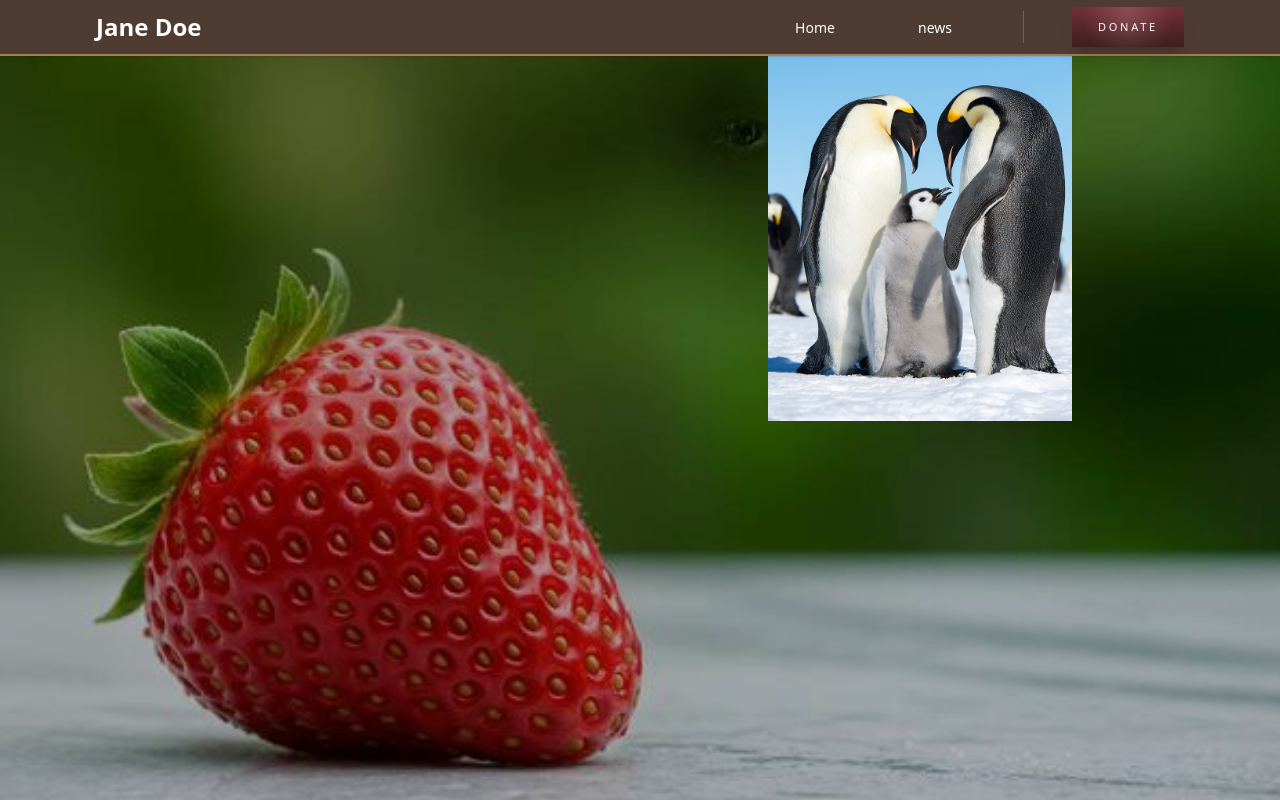
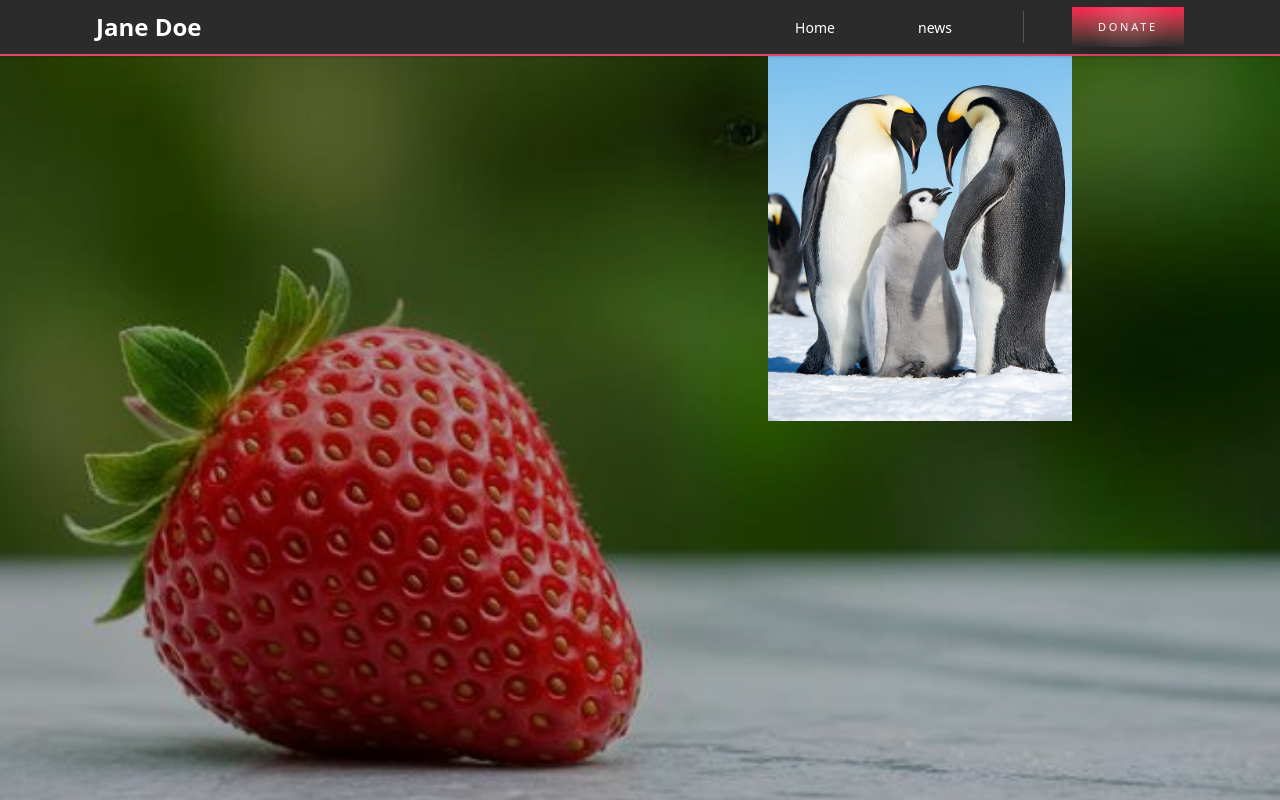
Before and after one commit to peterhuzza/shufeltforjp26website, a Next.js app: page / in a window 1280 px wide. Shown: the top 800 px of the page. Built offline with nearby package versions, Linux system fonts and the light colour scheme.

Commit message:
changed colors

```diff
--- a/src/app/globals.css
+++ b/src/app/globals.css
@@ -3,57 +3,57 @@
 @theme {
   /* This maps your utility classes directly */
   /* Usage: bg-brand-color1, text-brand-color1 */
-  --color-brand-color1: #4E3B31;
-  --color-brand-color2: #8C7361;
-  --color-imperial-blue: #3D2B1F;
-  --color-plat: #E5D3B3;
-  --color-inferno: #A67C52;
+  --color-brand-color1: #2A2B2A;
+  --color-brand-color2: #F8F4E3;
+  --color-imperial-blue: #2A2B2A;
+  --color-plat: #F8F4E3;
+  --color-inferno: #E5446D;
 
-  --color-instagram: #7D6B5D;
-  --color-facebook: #8C7361;
-  --color-tiktok: #5C4033;
-  --color-mail: #4E3B31;
+  --color-instagram: #FF2252;
+  --color-facebook: #E5446D;
+  --color-tiktok: #706C61;
+  --color-mail: #2A2B2A;
 
-  --color-btn-base-start-primary: #8C7361;
-  --color-btn-base-end-primary: #4E3B31;
-  --color-btn-hover-start-primary: #A67C52;
-  --color-btn-hover-end-primary: #5C4033;
-  --color-btn-highlight-primary: #F5F5DC;
+  --color-btn-base-start-primary: #E5446D;
+  --color-btn-base-end-primary: #FF2252;
+  --color-btn-hover-start-primary: #FF2252;
+  --color-btn-hover-end-primary: #E5446D;
+  --color-btn-highlight-primary: #F8F4E3;
 
-  --color-btn-base-start-secondary: #5C4033;
-  --color-btn-base-end-secondary: #3D2B1F;
-  --color-btn-hover-start-secondary: #8C7361;
-  --color-btn-hover-end-secondary: #4E3B31;
-  --color-btn-highlight-secondary: #F5F5DC;
+  --color-btn-base-start-secondary: #706C61;
+  --color-btn-base-end-secondary: #2A2B2A;
+  --color-btn-hover-start-secondary: #2A2B2A;
+  --color-btn-hover-end-secondary: #706C61;
+  --color-btn-highlight-secondary: #F8F4E3;
 
-  --color-btn-base-start-mobile: #8C7361;
-  --color-btn-base-end-mobile: #4E3B31;
-  --color-btn-hover-start-mobile: #A67C52;
-  --color-btn-hover-end-mobile: #5C4033;
-  --color-btn-highlight-mobile: #F5F5DC;
+  --color-btn-base-start-mobile: #E5446D;
+  --color-btn-base-end-mobile: #FF2252;
+  --color-btn-hover-start-mobile: #FF2252;
+  --color-btn-hover-end-mobile: #E5446D;
+  --color-btn-highlight-mobile: #F8F4E3;
 
-  --color-btn-base-start-danger: #722F37;
-  --color-btn-base-end-danger: #3E1E1E;
-  --color-btn-hover-start-danger: #8B3E3E;
-  --color-btn-hover-end-danger: #5E2D2D;
-  --color-btn-highlight-danger: #ffffff;
-  --color-btn-base-danger2: #5D4037;
-  --color-btn-hover-danger2: #795548;
-  --color-btn-curve-danger2: #8D6E63;
-  --color-btn-curve-danger2-hover: #9E7E73;
+  --color-btn-base-start-danger: #FF2252;
+  --color-btn-base-end-danger: #2A2B2A;
+  --color-btn-hover-start-danger: #E5446D;
+  --color-btn-hover-end-danger: #FF2252;
+  --color-btn-highlight-danger: #F8F4E3;
+  --color-btn-base-danger2: #2A2B2A;
+  --color-btn-hover-danger2: #706C61;
+  --color-btn-curve-danger2: #E5446D;
+  --color-btn-curve-danger2-hover: #FF2252;
 }
 
 /* Standard CSS variables for non-Tailwind usage (optional but good for consistency) */
 :root {
-  --background: #F5F5DC;
-  --foreground: #3D2B1F;
+  --background: #F8F4E3;
+  --foreground: #2A2B2A;
 }
 
 @media (prefers-color-scheme: dark) {
   :root {
-    --background: #3D2B1F;
+    --background: #2A2B2A;
     /* Keeping light mode preference per your design */
-    --foreground: #F5F5DC;
+    --foreground: #F8F4E3;
   }
 }
 
--- a/src/components/buttons/button.tsx
+++ b/src/components/buttons/button.tsx
@@ -44,8 +44,8 @@ const Button: React.FC<ButtonProps> = ({
       after:pointer-events-none
       hover:shadow-xl hover:-translate-y-0.5
     `,
-    mobile: "p-2 text-brand-blue2 hover:bg-plat transition-colors",
-    outline: "border-2 border-brand-blue text-brand-blue hover:bg-brand-blue/5 focus:ring-brand-blue",
+    mobile: "p-2 text-brand-color2 hover:bg-plat transition-colors",
+    outline: "border-2 border-brand-color text-brand-blue hover:bg-brand-blue/5 focus:ring-brand-blue",
     danger: `
       bg-gradient-to-b from-btn-base-start-danger to-btn-base-end-danger
       text-white text-[11px] font-medium tracking-[0.25em] uppercase
--- a/src/components/midsection/midsection.tsx
+++ b/src/components/midsection/midsection.tsx
@@ -14,8 +14,7 @@ export default function Midsection({
 }: MidsectionProps) {
   return (
     <div className="w-full">
-      <section className="relative w-full md:min-h-[75vh] flex flex-col">
-
+      <section className="relative w-full md:min-h-[75vh] flex flex-col bg-brand-color2">
         {/* flex-col (Mobile): Stacks elements vertically
           md:flex-row (Desktop): Places them side-by-side
         */}
--- a/src/components/pageType/NewsArticlePage1.tsx
+++ b/src/components/pageType/NewsArticlePage1.tsx
@@ -24,7 +24,7 @@ export default function NewsArticlePage1({
 
   return (
     // 1. Added 'flex' here so 'flex-col' and 'items-center' actually work
-    <main className="flex flex-col min-h-screen bg-white py-20 px-6 items-center ">
+    <main className="flex flex-col min-h-screen bg-brand-color2 py-20 px-6 items-center ">
       <ArticleHeader title={articleTitle} date={publishDate} />
 
       {/* 2. Addedw-full' and 'mx-auto', removed broken flex classes */}
--- a/src/components/pageType/NewsPage1.tsx
+++ b/src/components/pageType/NewsPage1.tsx
@@ -27,7 +27,7 @@ export default function NewsPage1({
 }: NewsPageProps) {
   console.log("Current Image URL:", pageImage);
   return (
-    <main className="min-h-screen bg-white">
+    <main className="min-h-screen bg-brand-color2">
       {/* 1. Header Section */}
       <div className="bg-[#444444] relative w-full py-16 px-6 text-center border-b-2 border-inferno overflow-hidden">
         <Image
--- a/src/components/subcomponents/NewsPanel.tsx
+++ b/src/components/subcomponents/NewsPanel.tsx
@@ -12,7 +12,7 @@ export interface NewsItemData {
 
 export default function NewsPanel({ date, title, summary, linkHref }: NewsItemData) {
   return (
-    <div className="flex flex-col h-full border border-gray-200 p-6 bg-white shadow-sm">
+    <div className="flex flex-col h-full border border-gray-200 p-6 bg-color2 shadow-sm">
       <div className="flex flex-col h-full">
 
         {/* Date Tag */}
```
